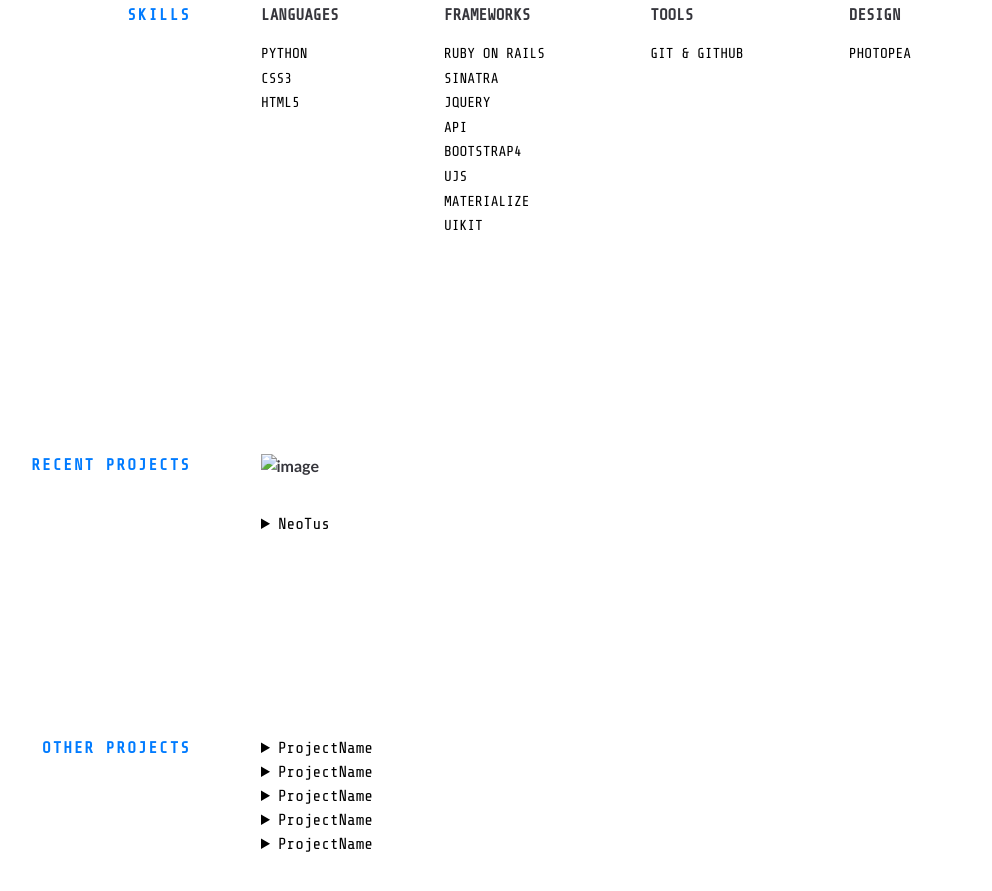
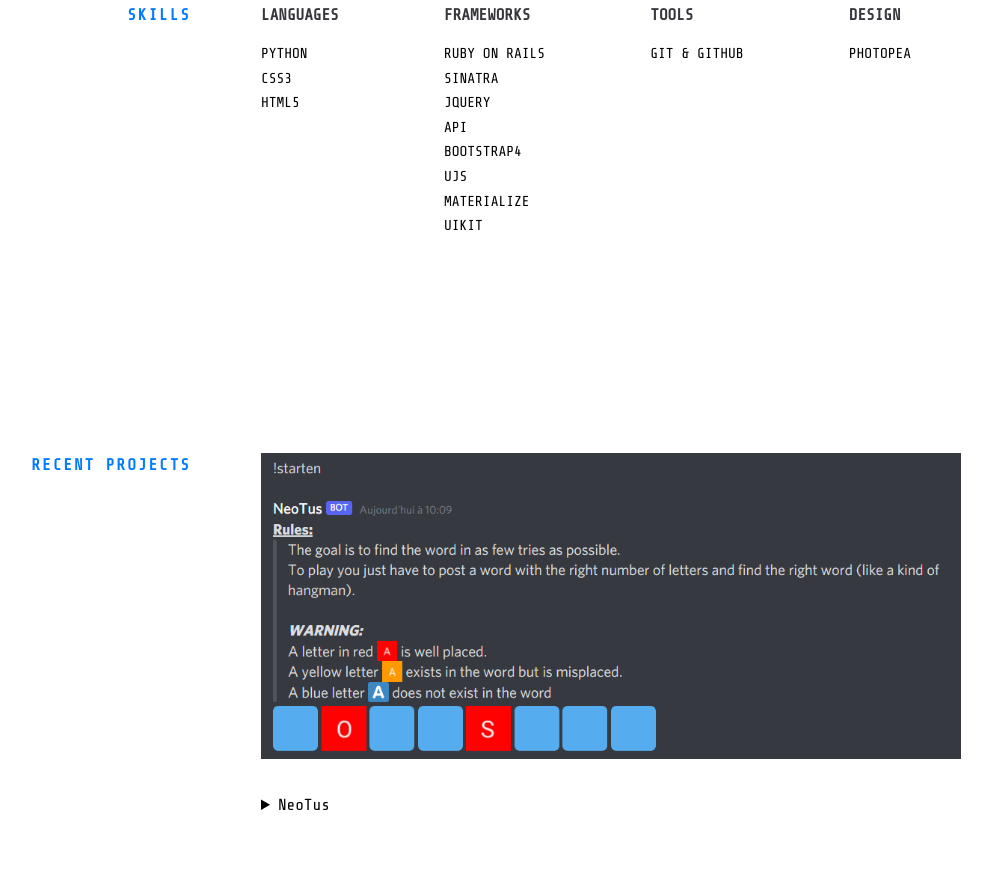
Before and after one commit to Zerbaib/zerbaib.github.io, a plain HTML site: page index.html in a window 1280 px wide. Shown: the part 1513-2404 px from the top of the page, without its empty margins (104-1096 px from the left). Drawn offline with nearby package versions, Linux system fonts and the light colour scheme.

Commit message:
neotus 2

```diff
--- a/index.html
+++ b/index.html
@@ -203,7 +203,7 @@
 					<div class="project salzakshipment">
 						<figure class="project_pic">
 							<a href="#link" target="_blank">
-								<img src="images/" alt="image">
+								<img src="images/neotus1.png" alt="image">
 							</a>
 						</figure>
 					</div><br>
```
Also changed, not shown: images/neotus1.png (added).
